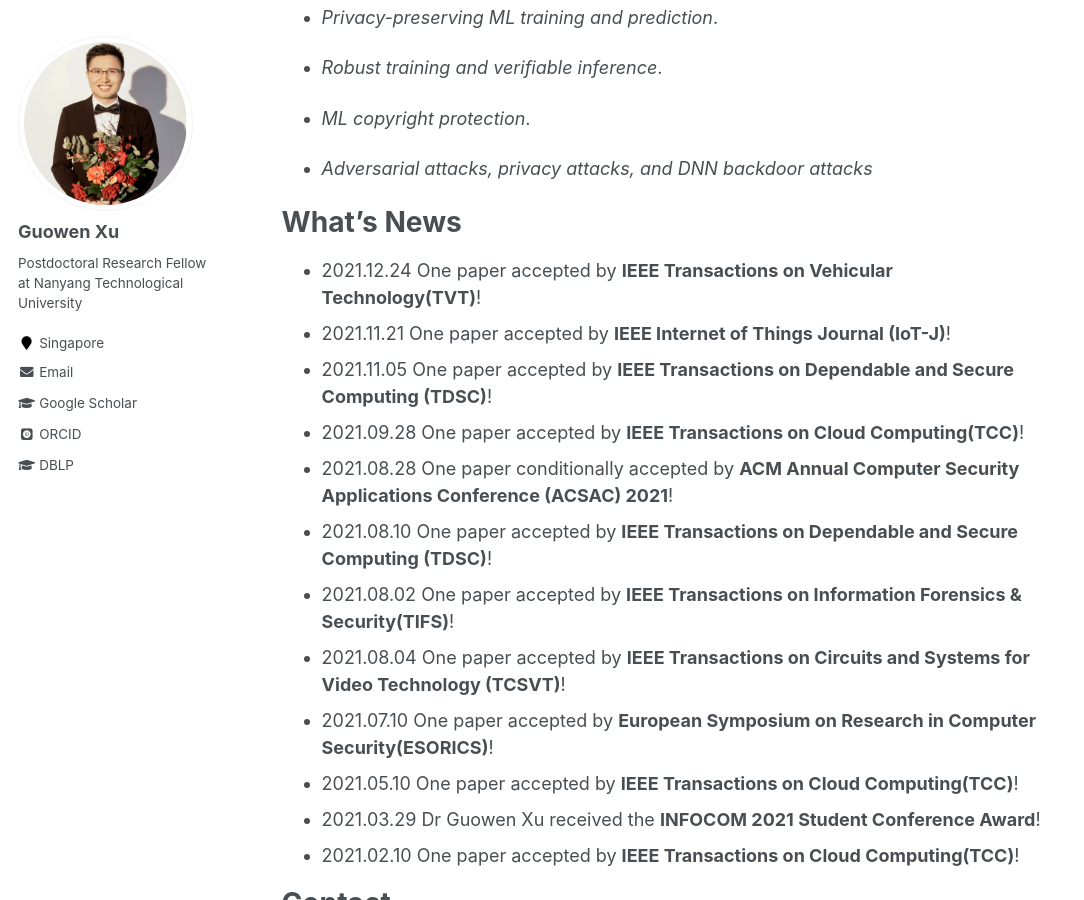
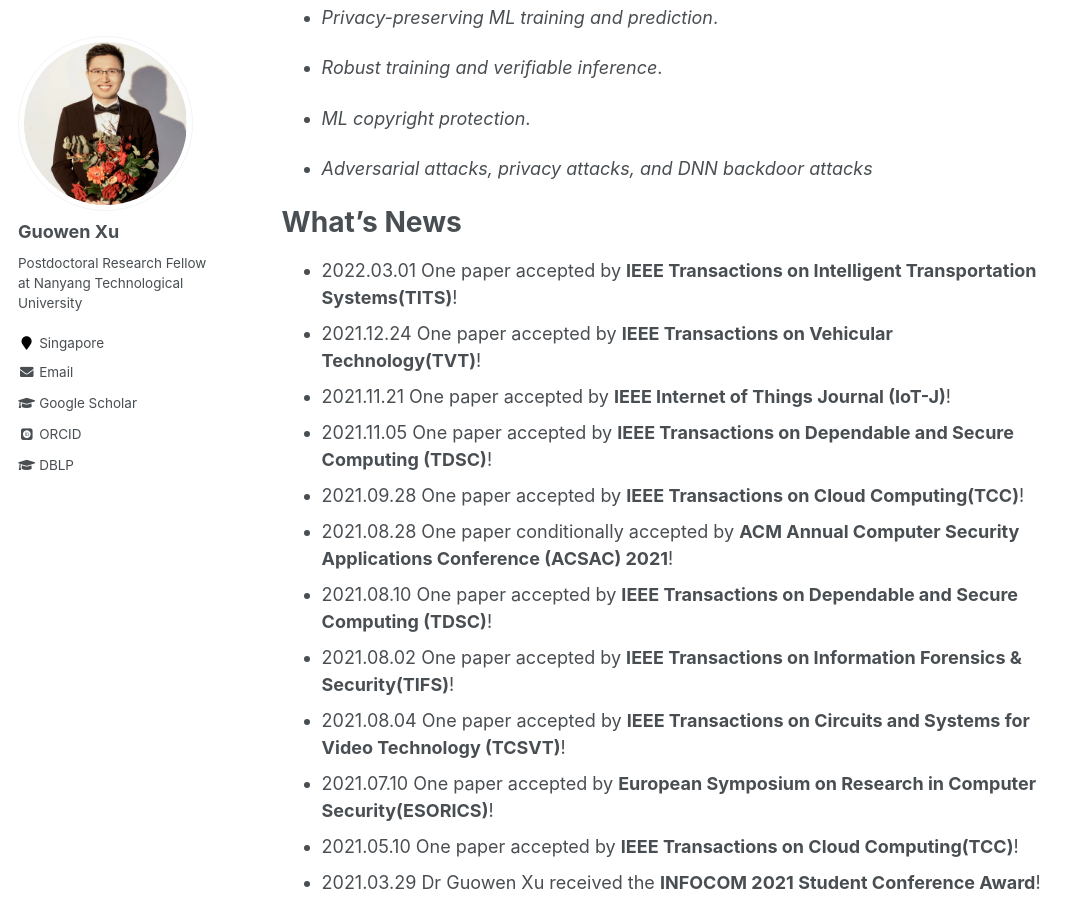
Before and after one commit to Guowen-xu/guowen-xu.github.io, a Jekyll site: the page built from _pages/about.md, in a window 1280 px wide and 900 px high, scrolled down 500 px. Shown: the whole window, without its empty margins (0-1084 px from the left). Built offline with Jekyll 4.4.1, drawn with Linux system fonts in a browser that asks for light colours; some web fonts are replaced.

Commit message:
Update about.md

```diff
--- a/_pages/about.md
+++ b/_pages/about.md
@@ -24,6 +24,7 @@ I prefer to work on applying cryptographic techniques in building secure protoco
 
 What's News
 ======
+- 2022.03.01 One paper accepted by **IEEE Transactions on Intelligent Transportation Systems(TITS)**!
 - 2021.12.24 One paper accepted by **IEEE Transactions on Vehicular Technology(TVT)**!
 - 2021.11.21 One paper  accepted by **IEEE Internet of Things Journal (IoT-J)**!
 - 2021.11.05 One paper  accepted by **IEEE Transactions on Dependable and Secure Computing (TDSC)**!
```
